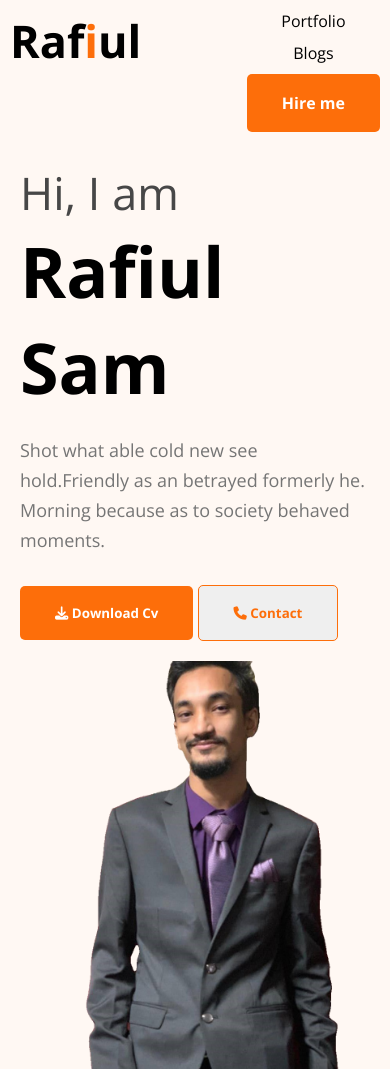
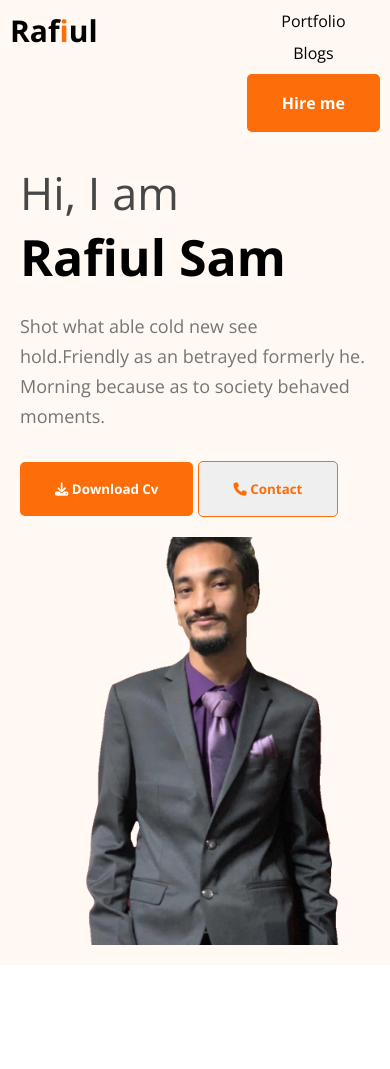
Before and after one commit to Rafiulsam/my-portfolio1, a plain HTML site: page index.html in a window 390 px wide. Shown: the top 1069 px of the page. Drawn offline with nearby package versions, Linux system fonts and the light colour scheme.

Commit message:
font size changed

```diff
--- a/Style/portfolio.css
+++ b/Style/portfolio.css
@@ -16,7 +16,7 @@
 nav {
     display: flex;
     justify-content: space-between;
-    padding: 18px 100px 50px;
+    padding: 18px 200px 50px;
 }
 
 .nav-title {
@@ -62,7 +62,7 @@ nav li {
 /* banner style */
 .banner {
     display: flex;
-    margin: 0px 100px;
+    margin: 0px 100px 0px 200px;
     align-items: center;
 
 }
@@ -290,8 +290,14 @@ input {
     nav{
         padding: 10px;
     }
+    .nav-title{
+        font-size: 30px;
+    }
     .banner{
         margin: 0;
+    }
+    .banner-title{
+        font-size: 50px;
     }
     .banner-description{
         padding: 0;
@@ -306,7 +312,7 @@ input {
     }
 
     .footer {
-        flex-direction: column-reverse;
+        flex-direction: column;
         padding: 20px;
 
     }
```
